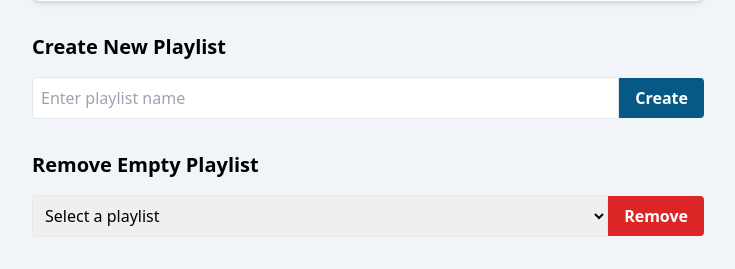
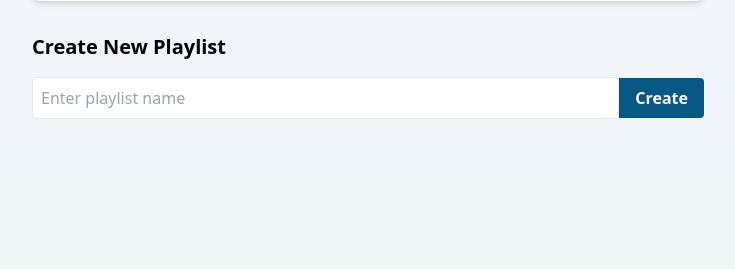
Before and after one commit to em429/music-tools, a Flask app: page / in a window 1280 px wide. Shown: the part 759-1028 px from the top of the page, without its empty margins (272-1007 px from the left). After the commit the page ends 878 px from the top, so only its background shows below. Run offline with Flask 3, Linux system fonts and the light colour scheme; tables that the repository leaves empty hold one stand-in row (values such as "Sample post"); some libraries are stand-ins or nearby versions.

Commit message:
feat: move remove playlist butto tot empty playlist page

```diff
--- a/app/routes.py
+++ b/app/routes.py
@@ -68,9 +68,10 @@ def remove_playlist(playlist_name):
         cursor.execute("DELETE FROM playlists WHERE title = ?", (playlist_name,))
         db.commit()
         flash(f'Playlist "{playlist_name}" removed successfully')
+        return redirect(url_for('main.index'))
     else:
         flash(f'Cannot remove playlist "{playlist_name}". It is not empty.')
-    return redirect(url_for('main.index'))
+        return redirect(url_for('main.playlist', playlist_name=playlist_name))
 
 @main.route('/add_track', methods=['POST'])
 def add_track():
--- a/app/templates/index.html
+++ b/app/templates/index.html
@@ -37,27 +37,5 @@
         <button type="submit" class="bg-sky-800 hover:bg-sky-700 text-white font-bold py-2 px-4 rounded-r">Create</button>
     </form>
 </div>
-<div class="mt-8">
-    <h3 class="text-xl font-semibold mb-4">Remove Empty Playlist</h3>
-    <form action="{{ url_for('main.remove_playlist', playlist_name='') }}" method="post" class="flex items-center" id="remove-playlist-form">
-        <select name="playlist_name" required class="flex-grow p-2 border rounded-l">
-            <option value="">Select a playlist</option>
-            {% for playlist in playlists %}
-            <option value="{{ playlist }}">{{ playlist }}</option>
-            {% endfor %}
-        </select>
-        <button type="submit" class="bg-red-600 hover:bg-red-500 text-white font-bold py-2 px-4 rounded-r">Remove</button>
-    </form>
 </div>
-</div>
-<script>
-document.getElementById('remove-playlist-form').addEventListener('submit', function(e) {
-    e.preventDefault();
-    var playlistName = this.querySelector('select[name="playlist_name"]').value;
-    if (playlistName && confirm('Are you sure you want to remove the playlist "' + playlistName + '"?')) {
-        this.action = "{{ url_for('main.remove_playlist', playlist_name='') }}" + playlistName;
-        this.submit();
-    }
-});
-</script>
 {% endblock %}
```
Also changed, not shown: app/templates/playlist.html (+9 -0 lines).
